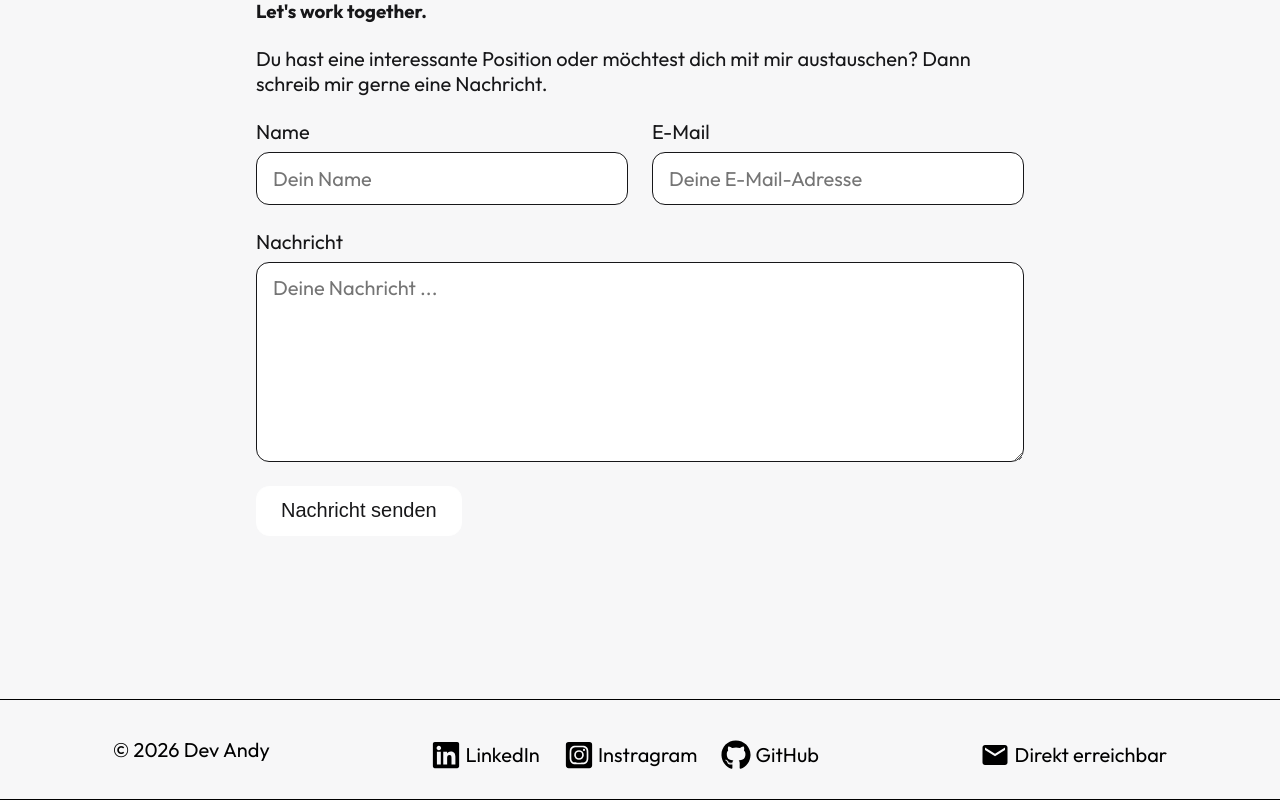
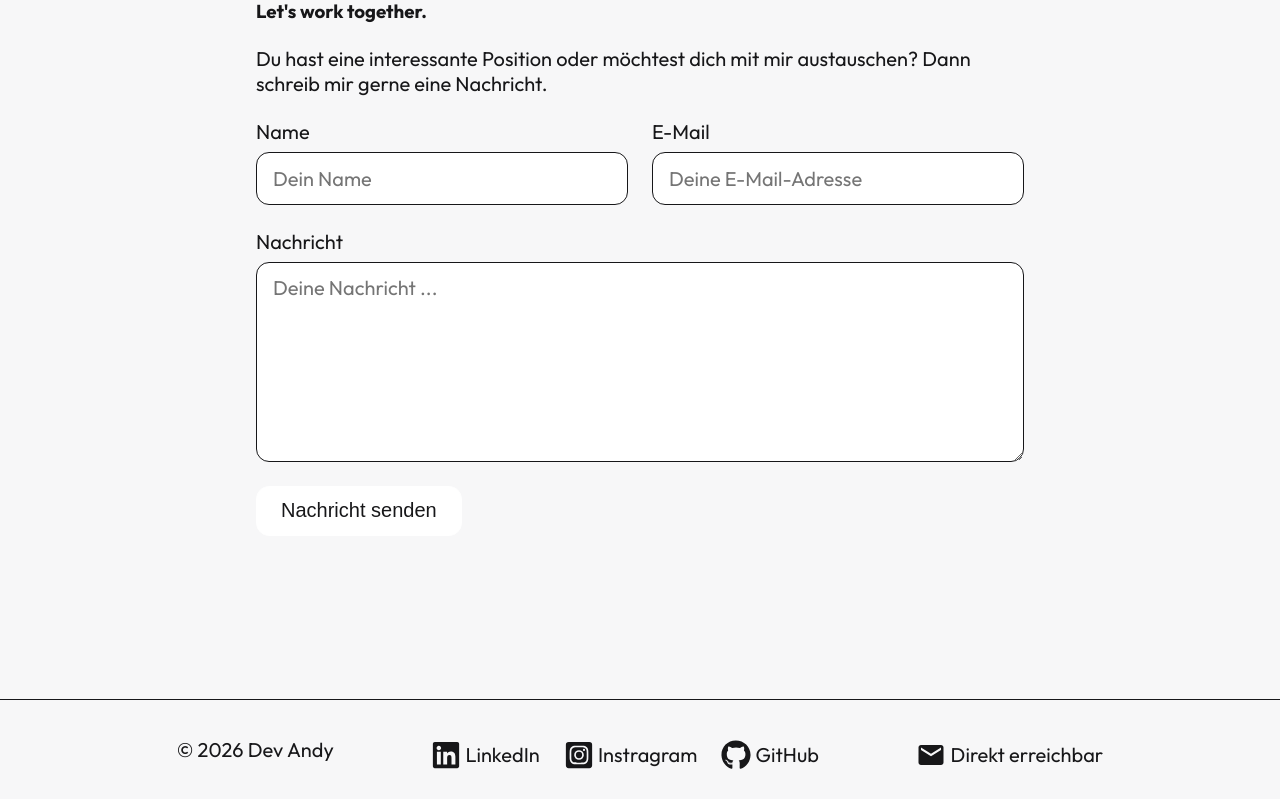
Before and after one commit to AndyHu8/Portfolio-Website, a React (Create React App) app in the folder portfolio-website/: page / in a window 1280 px wide. Shown: the part 2547-3347 px from the top of the page. Built offline with nearby package versions, Linux system fonts and the light colour scheme.

Commit message:
Funktionen für Footer umgesetzt

```diff
--- a/portfolio-website/src/Footer/Footer.css
+++ b/portfolio-website/src/Footer/Footer.css
@@ -1,14 +1,14 @@
 .footer-wrapper {
     width: 100%;
-    height: auto;
+    height: 100px;
+    color: var(--black);
     display: flex;
     justify-content: space-around;
     align-items: center;
-    padding: 2.5%;
+    padding: 0% 10%;
     background-color: var(--backgroundcolor);
     font-family: "Outfit", sans-serif;
-    border-top: 1px solid black;
-    border-bottom: 1px solid black;
+    border-top: 1px solid var(--black);
 }
 
 .footer-wrapper .footer-divs {
@@ -25,6 +25,14 @@
     top: 7.5px;
 }
 
-.footer-wrapper .footer-divs p :hover {
+.footer-wrapper .footer-divs a {
+    color: var(--black);
+    text-decoration: none;
+    transition: all 0.1s ease-in-out;
+    pointer-events: auto;
+}
+
+.footer-wrapper .footer-divs a:hover {
     cursor: pointer;
+    transform: translateY(-5px);
 }
--- a/portfolio-website/src/Footer/Footer.jsx
+++ b/portfolio-website/src/Footer/Footer.jsx
@@ -8,15 +8,24 @@ function Footer() {
     return (
         <div className='footer-wrapper'>
             <div className='footer-divs'>
-                <p>© 2026 Dev Andy</p>
+                <a href='#home'>© 2026 Dev Andy</a>
             </div>
             <div className='footer-divs social-links'>
-                <p> <FaLinkedin size={30} className='react-icon'/> LinkedIn</p>
-                <p> <FaInstagramSquare size={30} className='react-icon'/> Instragram</p>
-                <p> <FaGithub size={30} className='react-icon'/> GitHub</p>
+                <a
+                    href="https://linkedin.com/in/andy-hu-berlin/"
+                    target="_blank"
+                    rel="noopener noreferrer"><FaLinkedin size={30} className='react-icon'/> LinkedIn</a>
+                <a
+                    href="https://instagram.com/anhu_chn"
+                    target="_blank"
+                    rel="noopener noreferrer"><FaInstagramSquare size={30} className='react-icon'/> Instragram</a>
+                <a
+                    href="https://github.com/AndyHu8"
+                    target="_blank"
+                    rel="noopener noreferrer"><FaGithub size={30} className='react-icon'/> GitHub</a>
             </div>
             <div className='footer-divs'>
-                <p><MdEmail size={30} className='react-icon'/> Direkt erreichbar</p>
+                <a href="mailto:huandy01@gmail.com"><MdEmail size={30} className='react-icon'/> Direkt erreichbar</a>
             </div>
         </div>
     )
--- a/portfolio-website/src/Home/Home.css
+++ b/portfolio-website/src/Home/Home.css
@@ -51,7 +51,7 @@
 }
 
 .home-buttons a {
-        display: inline-block;
+    display: inline-block;
     font-size: 18px;
     color: var(--black);
     background-color: white;
```
